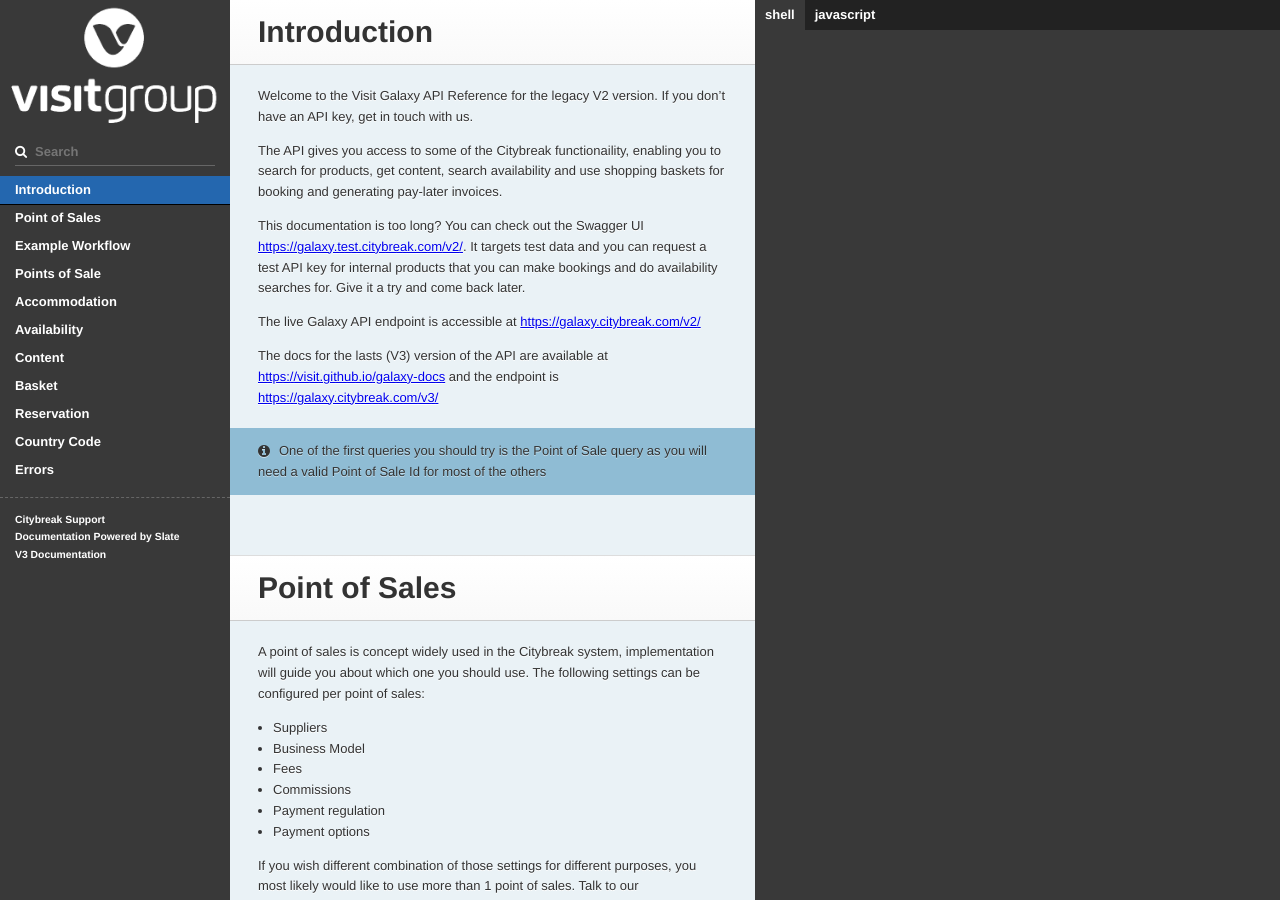
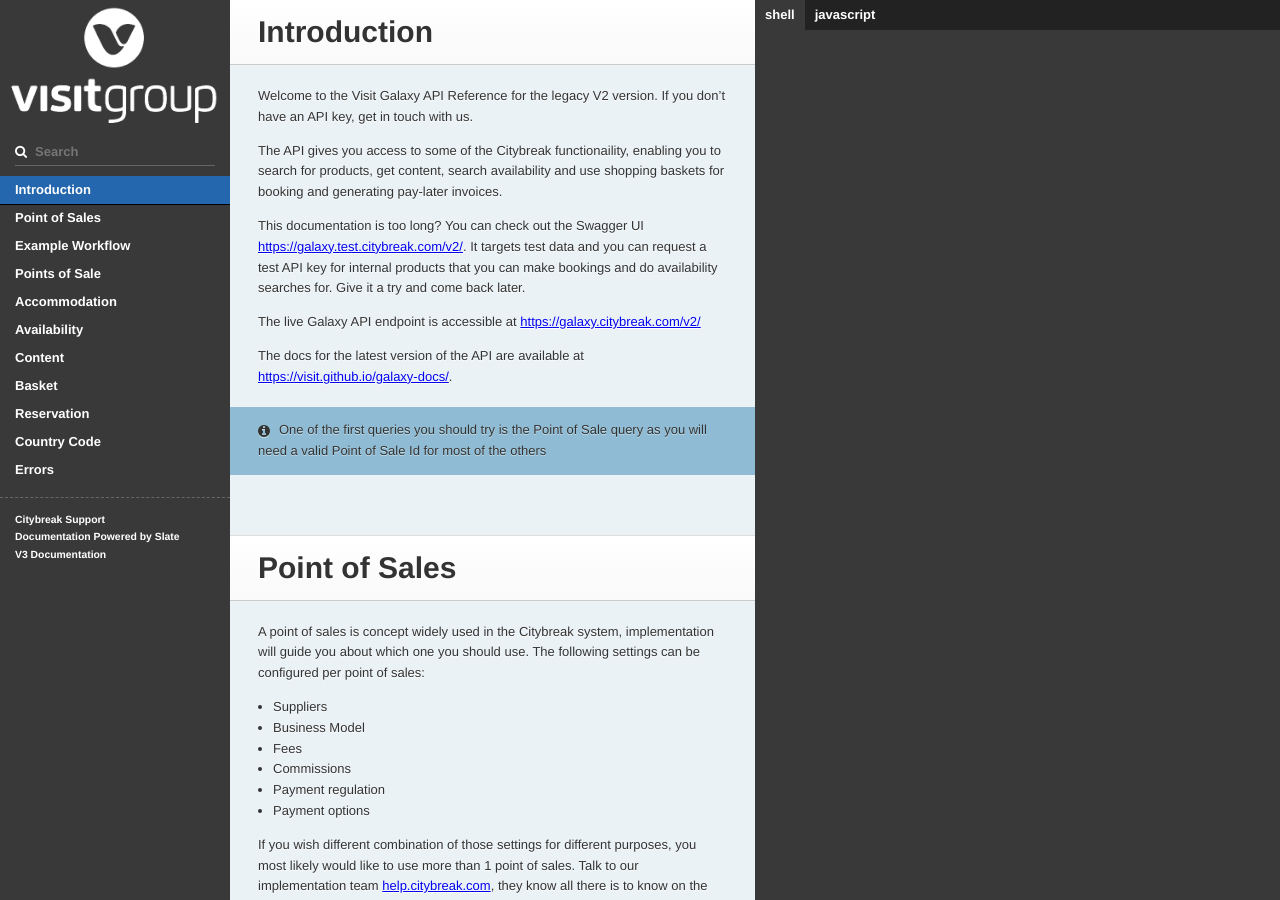
Before and after one commit to visit/galaxy-docs-v2, a Jekyll site: the page built from index.md, in a window 1280 px wide and 900 px high. Built offline with Jekyll 4.4.1, drawn with Linux system fonts in a browser that asks for light colours; our own code applies the rules of GitHub Pages for plain Markdown files.

Commit message:
Update link to latest version

```diff
--- a/_includes/intro.md
+++ b/_includes/intro.md
@@ -8,7 +8,7 @@ This documentation is too long? You can check out the Swagger UI <a href="https:
 
 The live Galaxy API endpoint is accessible at <a href="https://galaxy.citybreak.com/v2/">https://galaxy.citybreak.com/v2/</a>
 
-The docs for the lasts (V3) version of the API are available at <a href="https://visit.github.io/galaxy-docs">https://visit.github.io/galaxy-docs</a> and the endpoint is <a href="https://galaxy.citybreak.com/v3/">https://galaxy.citybreak.com/v3/</a>
+The docs for the latest version of the API are available at <a href="https://visit.github.io/galaxy-docs/">https://visit.github.io/galaxy-docs/</a>.
 
 <aside class="notice">One of the first queries you should try is the Point of Sale query as you will need a valid Point of Sale Id for most of the others</aside>
 
```
